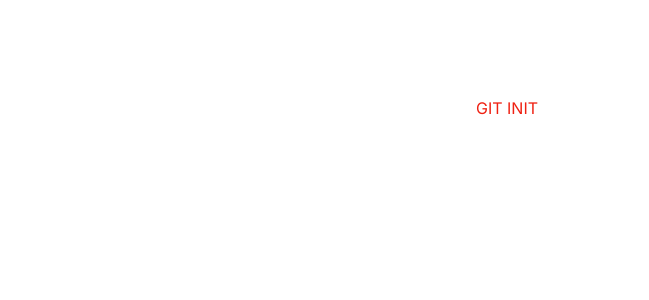
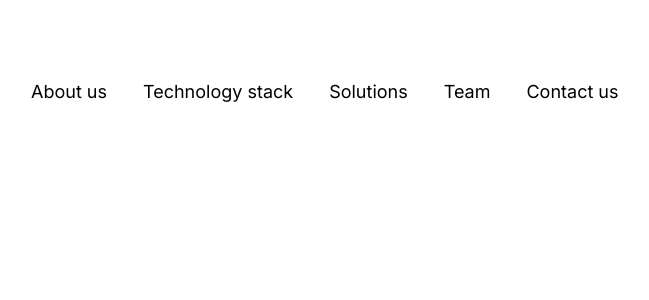
Before and after one commit to wibedev-team/datachain-demo, a Next.js app: page / in a window 1280 px wide. Shown: the top 300 px of the page, without its empty margins (133-782 px from the left). Built offline with nearby package versions, Linux system fonts and the light colour scheme.

Commit message:
create the header component and add navigation #3

```diff
--- /dev/null
+++ b/src/app/components/Header/NavigationOptions.tsx
@@ -0,0 +1,21 @@
+'use client'
+
+const navLinks = [
+    'About us',
+    'Technology stack',
+    'Solutions',
+    'Team',
+    'Contact us'
+];
+
+const NavigationOptions = () => {
+    return (
+        <div className="elf-center flex-row gap-14 items-center hidden md:block">
+            {navLinks.map((link,index)=>{
+                return <a className="text-lg/5 cursor-pointer pl-9 transition duration-300" key={index}>{link}</a>
+            })}
+        </div>
+     );
+}
+
+export default NavigationOptions;
--- /dev/null
+++ b/src/app/components/Header/index.tsx
@@ -0,0 +1,13 @@
+import NavigationOptions from "./NavigationOptions";
+
+const Header = () => {
+    return (
+        <div className="w-full pt-20 pl-32  items-center">
+            <NavigationOptions/>
+        </div>
+
+
+     );
+}
+
+export default Header;
--- a/src/app/page.tsx
+++ b/src/app/page.tsx
@@ -1,9 +1,9 @@
-import Image from 'next/image'
+import Header from './components/Header'
 
 export default function Home() {
   return (
-    <main className="flex min-h-screen flex-col items-center justify-between p-24">
-      <h1 className='text-[#ef2112]'>GIT INIT</h1>
+    <main>
+      <Header/>
     </main>
   )
 }
```
